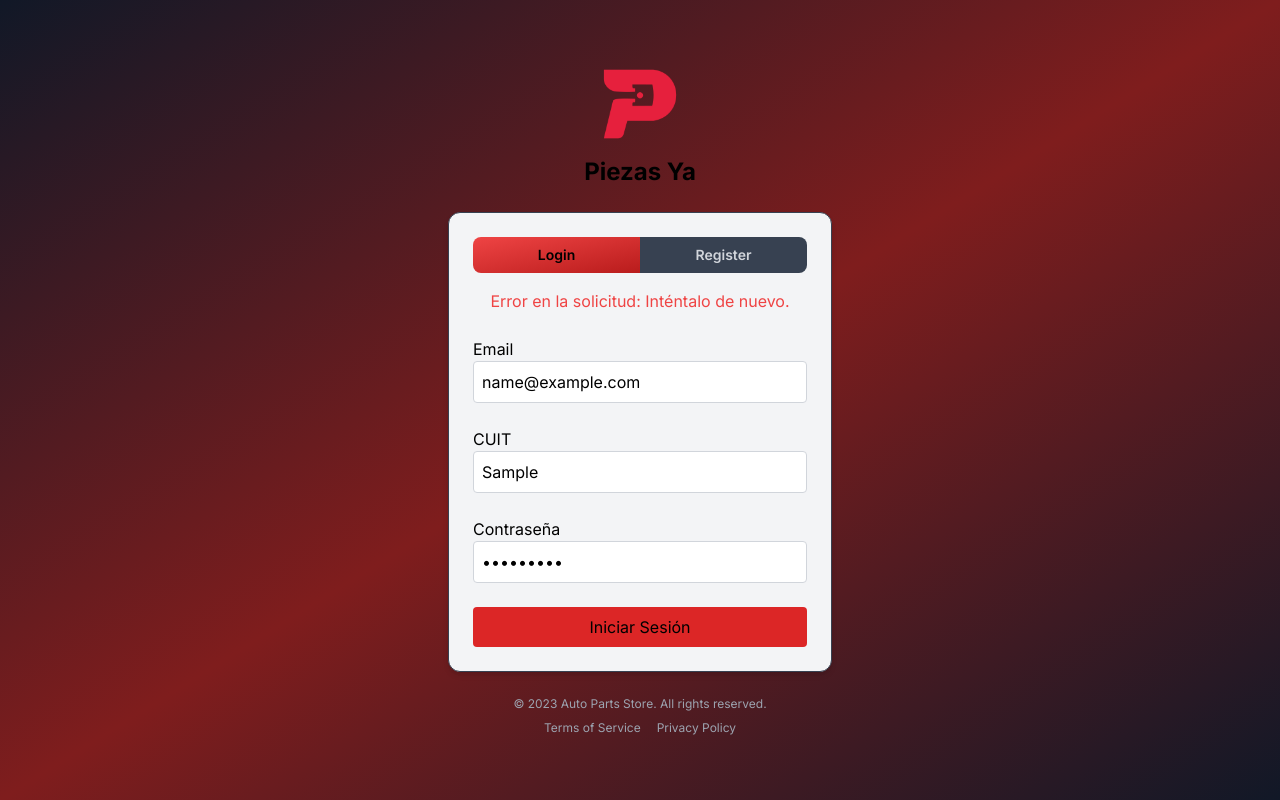
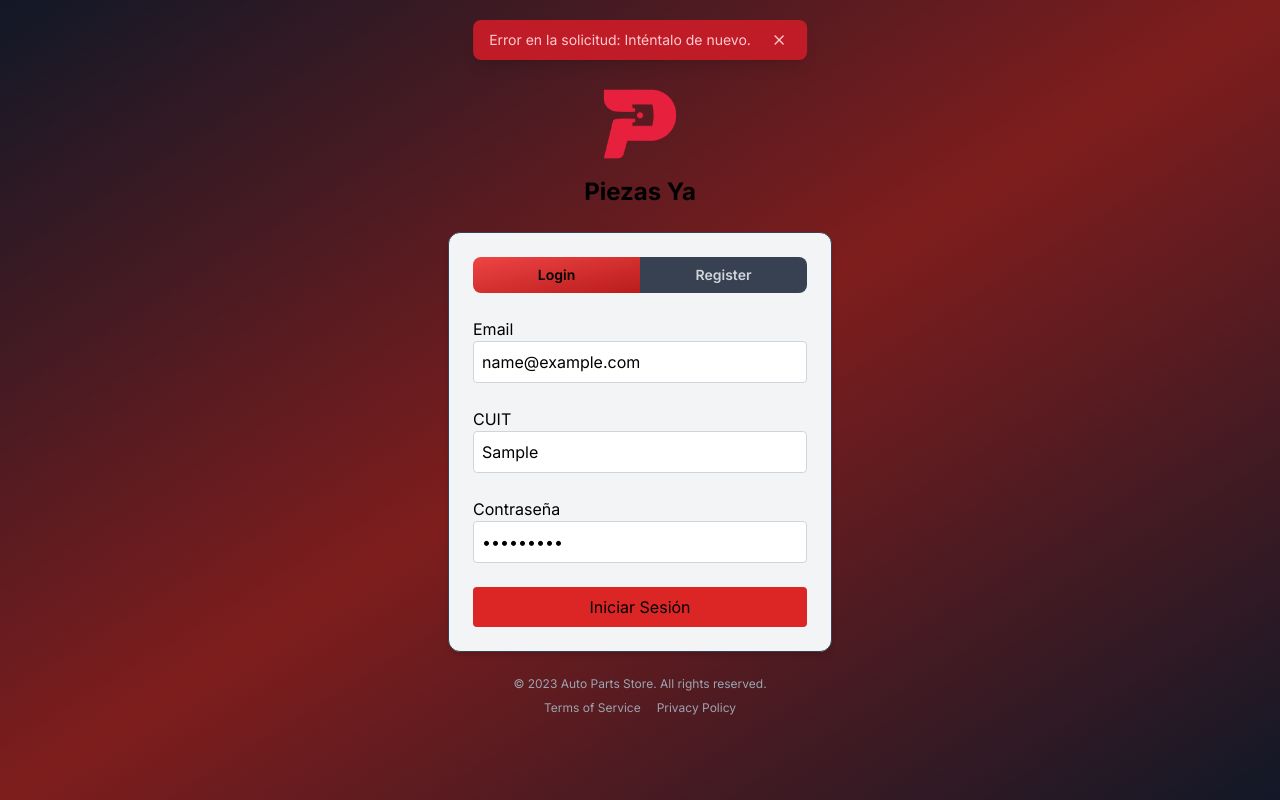
Before and after one commit to LucasNacif/cta_corriente, a React (Create React App) app: page / in a window 1280 px wide. Both pictures are taken after typing "name@example.com", "Sample", "Sample123" into the empty fields and a click on the button "Iniciar Sesión". Built offline with nearby package versions, Linux system fonts and the light colour scheme; no server answers.

Commit message:
fix/ mensajes de error en login y register

```diff
--- a/src/components/login/LoginForm.js
+++ b/src/components/login/LoginForm.js
@@ -4,6 +4,7 @@ import React, { useState, useEffect } from 'react';
 import { LoginApi } from '../../api/auth';
 import Cookies from 'js-cookie';
 import { useNavigate } from 'react-router-dom';
+import { X } from 'lucide-react';
 
 export default function LoginForm() {
     const navigate = useNavigate();
@@ -56,8 +57,35 @@ export default function LoginForm() {
 
     return (
         <form onSubmit={handleSubmit} className="space-y-6">
-            {error && <p className="text-red-500 text-center">{error}</p>}
-            {success && <p className="text-green-500 text-center">{success}</p>}
+            {error &&
+                <div className="fixed top-5 left-1/2 transform -translate-x-1/2 z-50">
+                    <div className="bg-monza-700 text-monza-200 rounded-lg shadow-lg px-4 py-2 flex items-center space-x-4">
+
+                        <p className="text-sm">{error}</p>
+                        <button
+                            className="ml-auto flex items-center justify-center text-white hover:bg-red-800 rounded-full px-1"
+                            onClick={() => setError(null)}
+                        >
+                            <X className='w-4' />
+                        </button>
+                    </div>
+                </div>
+            }
+
+            {success &&
+                <div className="fixed top-5 left-1/2 transform -translate-x-1/2 z-50">
+                    <div className="bg-emerald-700 text-emerald-200 rounded-lg shadow-lg px-4 py-2 flex items-center space-x-4">
+
+                        <p className="text-sm">{success}</p>
+                        <button
+                            className="ml-auto flex items-center justify-center text-white hover:bg-emerald-800 rounded-full px-1"
+                            onClick={() => setError(null)}
+                        >
+                            <X className='w-4' />
+                        </button>
+                    </div>
+                </div>
+            }
 
             <div>
                 <label className="block text-black">Email</label>
@@ -98,6 +126,6 @@ export default function LoginForm() {
             <button type="submit" className="bg-red-600 text-white rounded w-full py-2">
                 Iniciar Sesión
             </button>
-        </form>
+        </form >
     );
 }
--- a/src/components/login/RegisterForm.js
+++ b/src/components/login/RegisterForm.js
@@ -4,6 +4,7 @@ import React, { useState, useEffect } from 'react';
 import { LoginApi } from '../../api/auth';
 import Cookies from 'js-cookie';
 import { useNavigate } from 'react-router-dom';
+import { X } from 'lucide-react';
 
 export default function RegisterForm() {
     const navigate = useNavigate();
@@ -62,8 +63,35 @@ export default function RegisterForm() {
 
     return (
         <form onSubmit={handleSubmit} className="space-y-6">
-            {error && <p className="text-red-500 text-center">{error}</p>}
-            {success && <p className="text-green-500 text-center">{success}</p>}
+            {error &&
+                <div className="fixed top-5 left-1/2 transform -translate-x-1/2 z-50">
+                    <div className="bg-monza-700 text-monza-200 rounded-lg shadow-lg px-4 py-2 flex items-center space-x-4">
+
+                        <p className="text-sm">{error}</p>
+                        <button
+                            className="ml-auto flex items-center justify-center text-white hover:bg-red-800 rounded-full px-1"
+                            onClick={() => setError(null)}
+                        >
+                            <X className='w-4' />
+                        </button>
+                    </div>
+                </div>
+            }
+
+            {success &&
+                <div className="fixed top-5 left-1/2 transform -translate-x-1/2 z-50">
+                    <div className="bg-emerald-700 text-emerald-200 rounded-lg shadow-lg px-4 py-2 flex items-center space-x-4">
+
+                        <p className="text-sm">{success}</p>
+                        <button
+                            className="ml-auto flex items-center justify-center text-white hover:bg-emerald-800 rounded-full px-1"
+                            onClick={() => setError(null)}
+                        >
+                            <X className='w-4' />
+                        </button>
+                    </div>
+                </div>
+            }
 
             <div>
                 <label className="block text-gray-700">Nombre</label>
```
